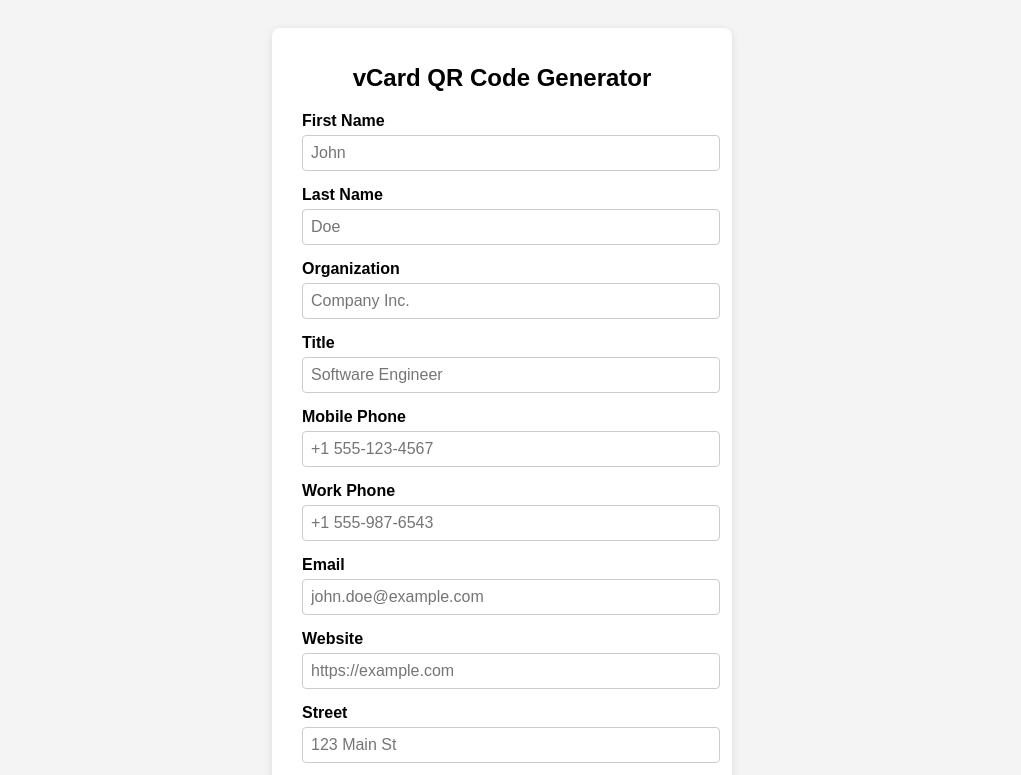
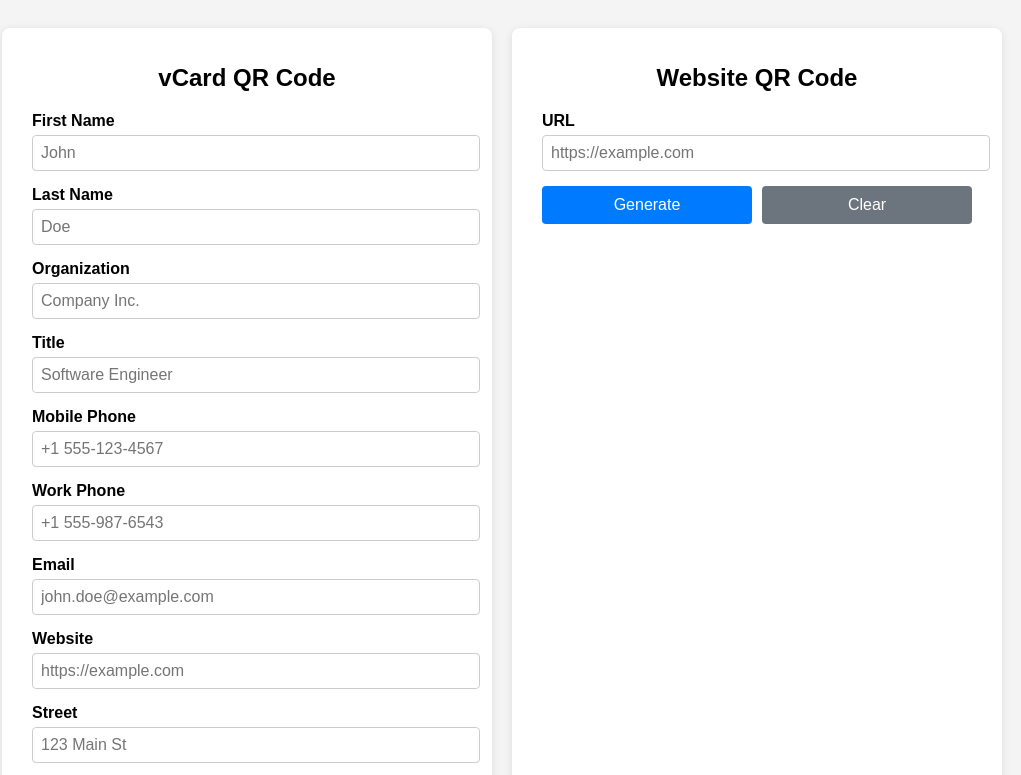
Before and after one commit to securityinfive/QRContactCardGenerator, a plain HTML site: page QRGenerators.html in a window 1280 px wide. Shown: the top 775 px of the page, without its empty margins (138-1159 px from the left). Drawn offline with Linux system fonts and the light colour scheme.

Commit message:
Update QRGenerators.html
Layout changes

```diff
--- a/QRGenerators.html
+++ b/QRGenerators.html
@@ -9,18 +9,23 @@
       font-family: Arial, sans-serif;
       background: #f4f4f4;
       display: flex;
-      flex-direction: column;
-      align-items: center;
+      justify-content: center;
+      align-items: flex-start;
       padding: 20px;
+      min-height: 100vh;
+    }
+    .wrapper {
+      display: flex;
+      gap: 20px;
+      width: 100%;
+      max-width: 1000px;
     }
     .container {
       background: #fff;
       padding: 20px 30px;
       border-radius: 8px;
       box-shadow: 0 2px 8px rgba(0,0,0,0.1);
-      width: 100%;
-      max-width: 400px;
-      margin-bottom: 30px;
+      flex: 1;
     }
     h1 {
       text-align: center;
@@ -76,9 +81,10 @@
   </style>
 </head>
 <body>
+  <div class="wrapper">
     <!-- vCard QR Code Generator -->
     <div class="container">
-    <h1>vCard QR Code Generator</h1>
+      <h1>vCard QR Code</h1>
       <form id="vcard-form">
         <div class="form-group">
           <label for="firstname">First Name</label>
@@ -137,7 +143,7 @@
           <textarea id="note" rows="3" placeholder="Any additional info..."></textarea>
         </div>
         <div class="button-group">
-        <button type="submit">Generate vCard QR</button>
+          <button type="submit">Generate</button>
           <button type="button" class="clear-btn" id="clear-vcard-btn">Clear</button>
         </div>
       </form>
@@ -146,18 +152,19 @@
 
     <!-- Website QR Code Generator -->
     <div class="container">
-    <h1>Website QR Code Generator</h1>
+      <h1>Website QR Code</h1>
       <form id="url-form">
         <div class="form-group">
           <label for="website-url">URL</label>
           <input type="url" id="website-url" placeholder="https://example.com" required />
         </div>
         <div class="button-group">
-        <button type="submit">Generate URL QR</button>
+          <button type="submit">Generate</button>
           <button type="button" class="clear-btn" id="clear-url-btn">Clear</button>
         </div>
       </form>
       <div id="url-qrcode" class="qrcode"></div>
+    </div>
   </div>
 
   <script src="https://cdnjs.cloudflare.com/ajax/libs/qrcodejs/1.0.0/qrcode.min.js"></script>
```
Lines whose indentation alone changed are shown as unchanged.
